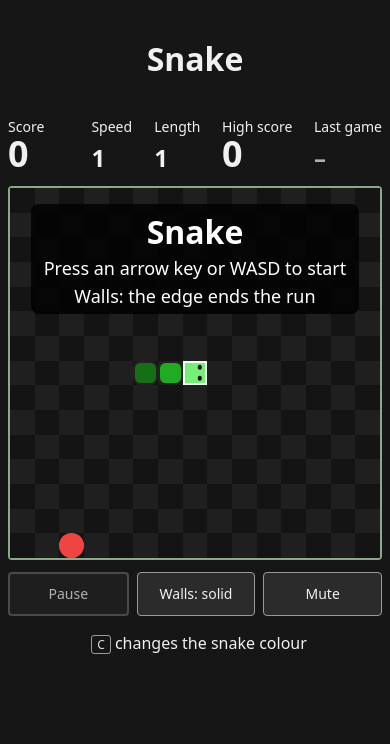
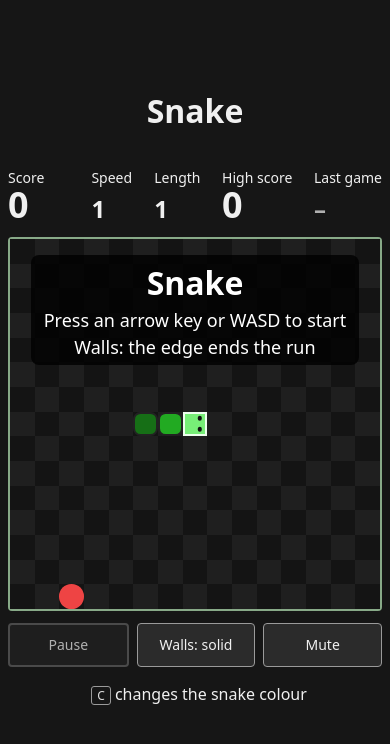
Before and after one commit to mariusachim/awesomeProject1, a React (Vite) app: page / in a window 390 px wide. Shown: the top 744 px of the page. Built offline with nearby package versions, Linux system fonts and the light colour scheme.

Commit message:
feat(#344): centre the phone column in the screen height

```diff
--- a/src/index.css
+++ b/src/index.css
@@ -111,6 +111,10 @@ button:disabled kbd {
     /* The column never grows past the viewport, so the stats row cannot widen the page. */
     width: 100%;
     box-sizing: border-box;
+    /* Free height splits above and below the column; a short phone still grows past it. */
+    min-height: 100vh;
+    min-height: 100dvh;
+    justify-content: center;
   }
 
   .controls {
```
